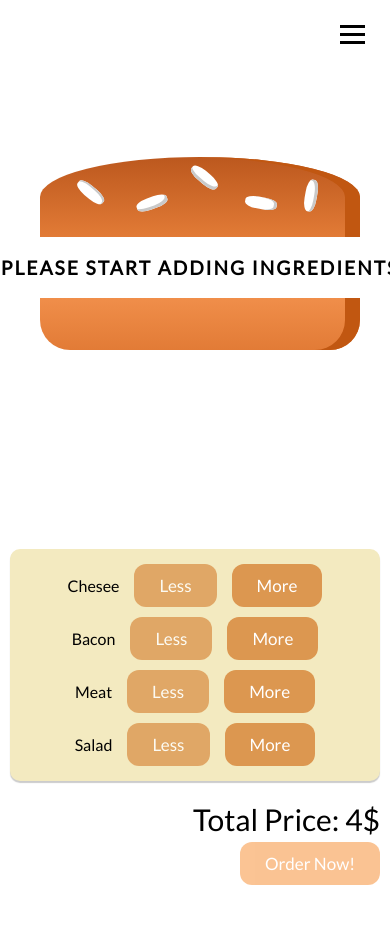
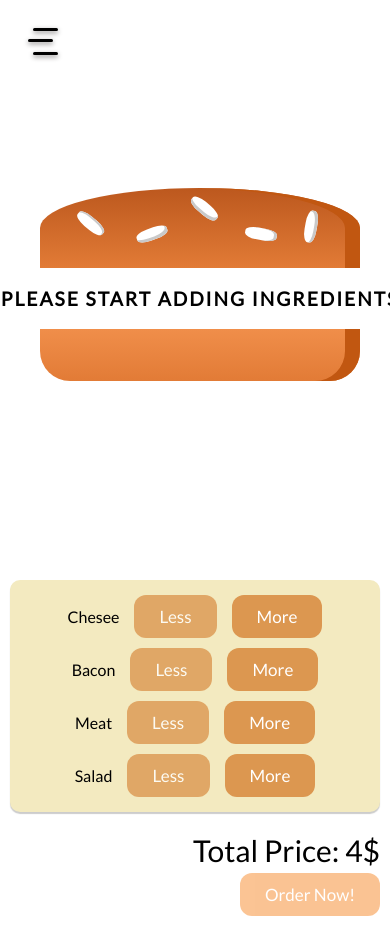
Before and after one commit to udin5531379/BurgerBuilder, a React (Create React App) app: page / in a window 390 px wide. Before the commit the page ends 905 px from the top, so only its background shows below. Built offline with nearby package versions, Linux system fonts and the light colour scheme.

Commit message:
Small Update to the burger icon

```diff
--- a/src/components/Burger/Burger.module.css
+++ b/src/components/Burger/Burger.module.css
@@ -7,6 +7,7 @@
     text-align: center;
     font-weight: bold;
     font-size: 1.2rem;
+    margin-top: 0;
 }
 
 .NoIngredients{
--- a/src/components/Navigation/SideDrawer/SideDrawer.module.css
+++ b/src/components/Navigation/SideDrawer/SideDrawer.module.css
@@ -11,7 +11,7 @@
     box-sizing: border-box;
     display: grid;
     place-items: center;
-    transition: all 0.3s ease;
+    transition: all 0.3s ease-out
 }
 
 .SideDrawer img{
--- a/src/components/Navigation/Toolbar/Toolbar.js
+++ b/src/components/Navigation/Toolbar/Toolbar.js
@@ -17,12 +17,8 @@ const toolbar = (props) => {
                 <p>Happy Eating!</p>
                 <SideDrawer/>
                 </header>
-                <div className = {classes.burgerDiv} onClick = {() => props.hamBurgerToggler()}>
-                    <div className={classes.burger}>
-                        <div className={classes.line1}></div>
-                        <div className={classes.line2}></div>
-                        <div className={classes.line3}></div>
-                    </div>
+                <div className={classes.burger} onClick = {() => props.hamBurgerToggler()}>
+                    <div  className={ props.stateToAimateHamburgerIcon ? null : classes.line}></div>
                 </div>
             </div>
         )
--- a/src/components/Navigation/Toolbar/Toolbar.module.css
+++ b/src/components/Navigation/Toolbar/Toolbar.module.css
@@ -6,8 +6,10 @@
     justify-content: space-between;
     align-items: center;
     padding: 2px 7%; /*top and left 30px and 10% on the bottom and right*/
-    position: fixed;
+    position:fixed;
+    background-color: seashell;
     width: 100%;
+    z-index: 20000;
 }
 
 .all img{
@@ -43,6 +45,7 @@ li, a, p{
 .nav__links li a{
     padding: 16px 10px;
     transition: all 0.3s ease 0s;
+    cursor: pointer;
 }
 
 .nav__links li:hover{
@@ -56,12 +59,12 @@ li, a, p{
     border-radius: 2500px;
 }
 
-.burger div{
+/* .burger div{
     width: 25px;
     height: 3px;
     background-color: black;
-    margin: 5px;;
-}
+    margin: 5px;
+} */
 
 @media (min-width: 1000px){
     .burger{
@@ -75,17 +78,44 @@ li, a, p{
         display: none;
     }
 
-    .burgerDiv{
-        display: flex;
-        flex-direction: row;
-        justify-content: flex-end;
-        margin-top: 20px;
-        top: 20px;
-        margin-right: 20px;
+    .burger{
+        position: relative;
+        width: 80px;
+        height: 80px;
+        z-index: 1000000;
+        display:flex;
+        justify-content: center;
+        align-items: center;
+        cursor: pointer;
+        transition: all 0.3s ease-in-out;
     }
 
-    .burger{
-        display: block;
-        z-index: 1000000;
+    .line{
+        width: 25px;
+        height: 3px;
+        background-color: rgb(0, 0, 0);
+        box-shadow: 0 2px 5px rgb(135, 132, 132);
+        border-radius: 5px;
+        transition: all .5 ease-in-out;
+    }
+    .line:before,
+    .line:after{
+        content: ' ';
+        position: absolute;
+        width: 25px;
+        height: 3px;
+        border-radius: 5px;
+        background-color: rgb(0, 0, 0);
+        box-shadow: 0 2px 5px rgb(135, 132, 132);
+        margin: 5px;
+        transition: all .5 ease-in-out;
+    }
+
+    .line:before{
+        transform: translateY(-16px)
+    }
+
+    .line::after{
+        transform: translateY(8px)
     }
 }
--- a/src/components/layout/Layout.js
+++ b/src/components/layout/Layout.js
@@ -24,7 +24,7 @@ class Layout extends Component{
     render() {
         return(
             <Aux>
-                <Toolbar hamBurgerToggler = {this.sideBarToggler} />
+                <Toolbar hamBurgerToggler = {this.sideBarToggler} stateToAimateHamburgerIcon = {this.state.sideDrawerShow}/>
                 <SideDrawer open = {this.state.sideDrawerShow} modelStateHideFromLayoutComponent = {this.sideDrawerShowState}/>
                 <div className = {classes.Content}>
                     {this.props.children}
```
